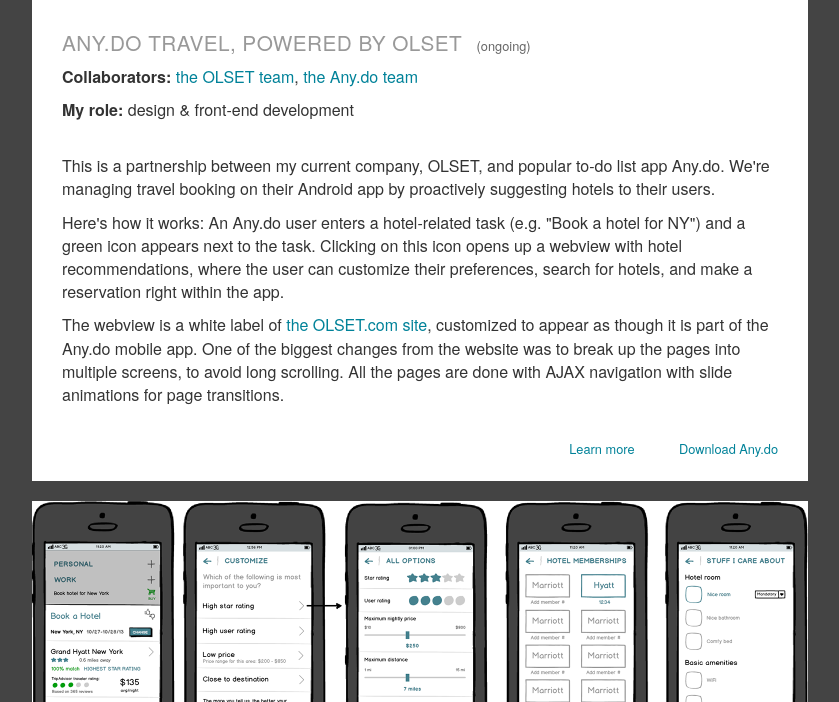
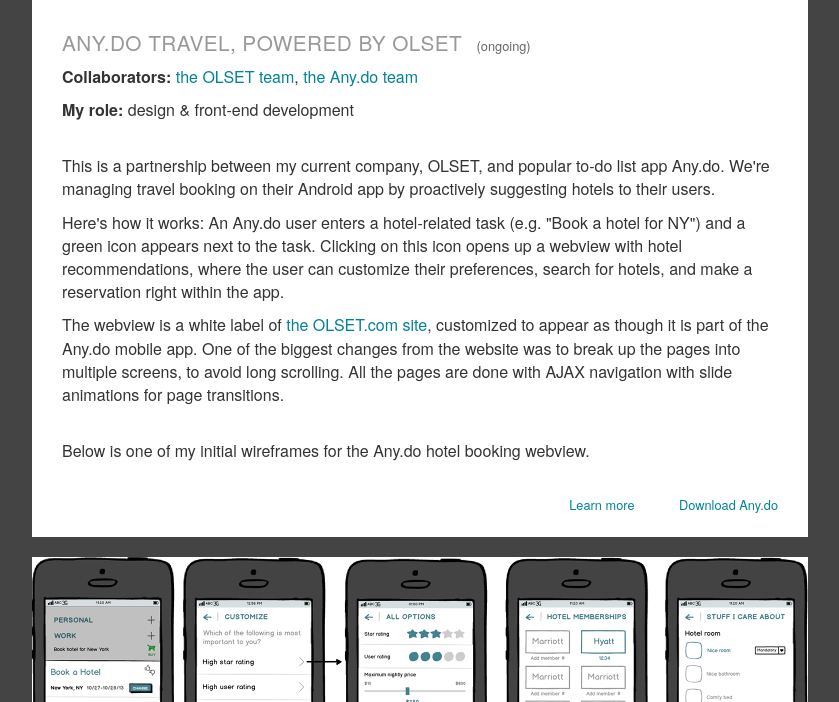
Before and after one commit to angelapotter/angelacbpotter.com, a PHP site: page /portfolio/olset-anydo.php in a window 1280 px wide. Shown: the part 769-1471 px from the top of the page, without its empty margins (220-1059 px from the left). Run offline with PHP 8.4, Linux system fonts and the light colour scheme; some libraries are stand-ins or nearby versions.

Commit message:
Fixed link title on anydo project

```diff
--- a/portfolio/olset-anydo.php
+++ b/portfolio/olset-anydo.php
@@ -24,8 +24,8 @@
     <br />
     <p>This is a partnership between my current company, OLSET, and popular to-do list app Any.do. We're managing travel booking on their Android app by proactively suggesting hotels to their users.</p>
     <p>Here's how it works: An Any.do user enters a hotel-related task (e.g. "Book a hotel for NY") and a green icon appears next to the task. Clicking on this icon opens up a webview with hotel recommendations, where the user can customize their preferences, search for hotels, and make a reservation right within the app.</p>
-    <p>The webview is a white label of <a href="olset-website.php" title="OLSET.com project">the OLSET.com site</a>, customized to appear as though it is part of the Any.do mobile app. One of the biggest changes from the website was to break up the pages into multiple screens, to avoid long scrolling. All the pages are done with AJAX navigation with slide animations for page transitions.</p>
-
+    <p>The webview is a white label of <a href="olset-website.php" title="OLSET.com project">the OLSET.com site</a>, customized to appear as though it is part of the Any.do mobile app. One of the biggest changes from the website was to break up the pages into multiple screens, to avoid long scrolling. All the pages are done with AJAX navigation with slide animations for page transitions.</p><br />
+    <p>Below is one of my initial wireframes for the Any.do hotel booking webview.</p>
     <div class="right topMarg20">
       <span class="small inlineBlock"><a href="http://www.any.do" title="Any.do website" target="_blank">Learn more</a></span>
       <span class="small indented inlineBlock">
@@ -35,7 +35,8 @@
     </div>
     <div class="clear"></div>
   </div>
-  <a href="https://play.google.com/store/apps/details?id=com.anydo" title="OLSET: Get personalized hotel recommendations in seconds" target="_blank"><img class="topMarg20" src="images/anydo-mockups-1.png" style="max-width: 100%;"/></a>
+  <a href="https://play.google.com/store/apps/details?id=com.anydo" title="Any.do To-Do List for Android"
+     target="_blank"><img class="topMarg20" src="images/anydo-mockups-1.png" style="max-width: 100%;"/></a>
   <div class="clear"></div>
 </div>
 
```
